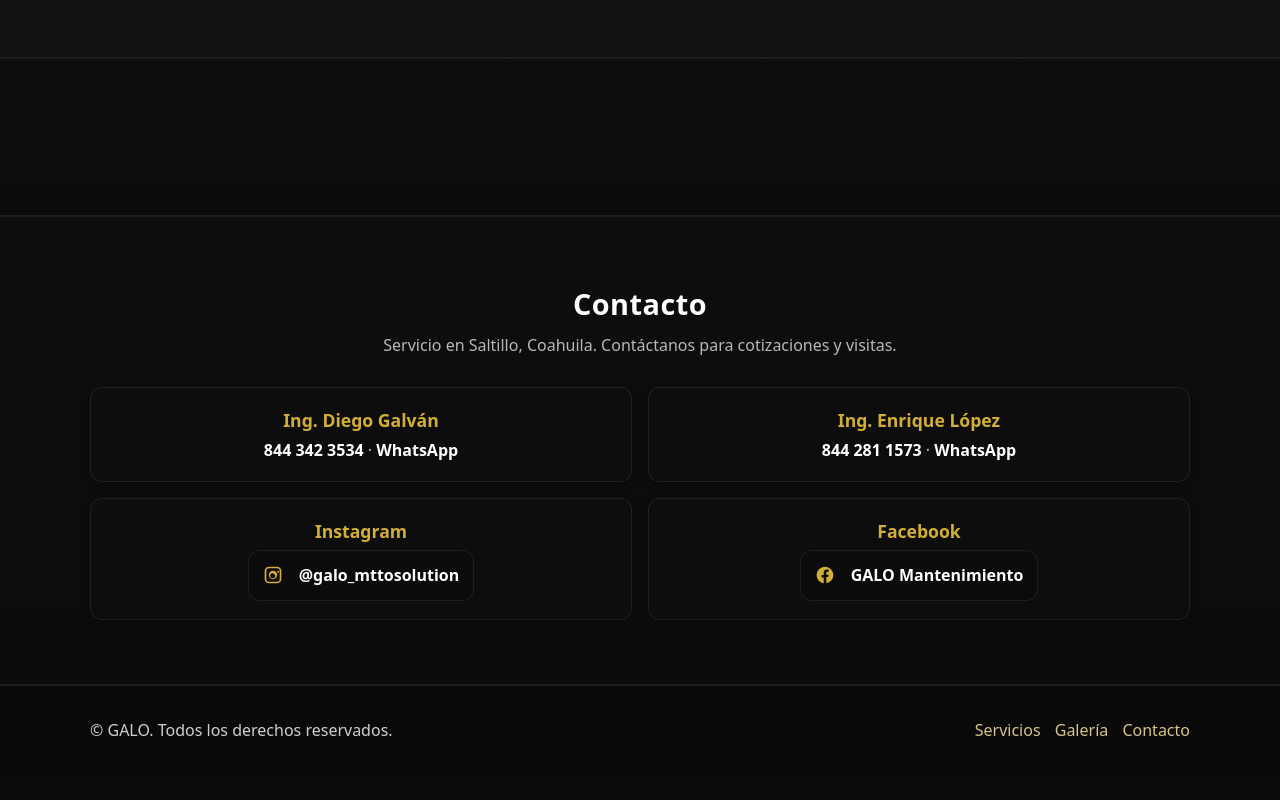
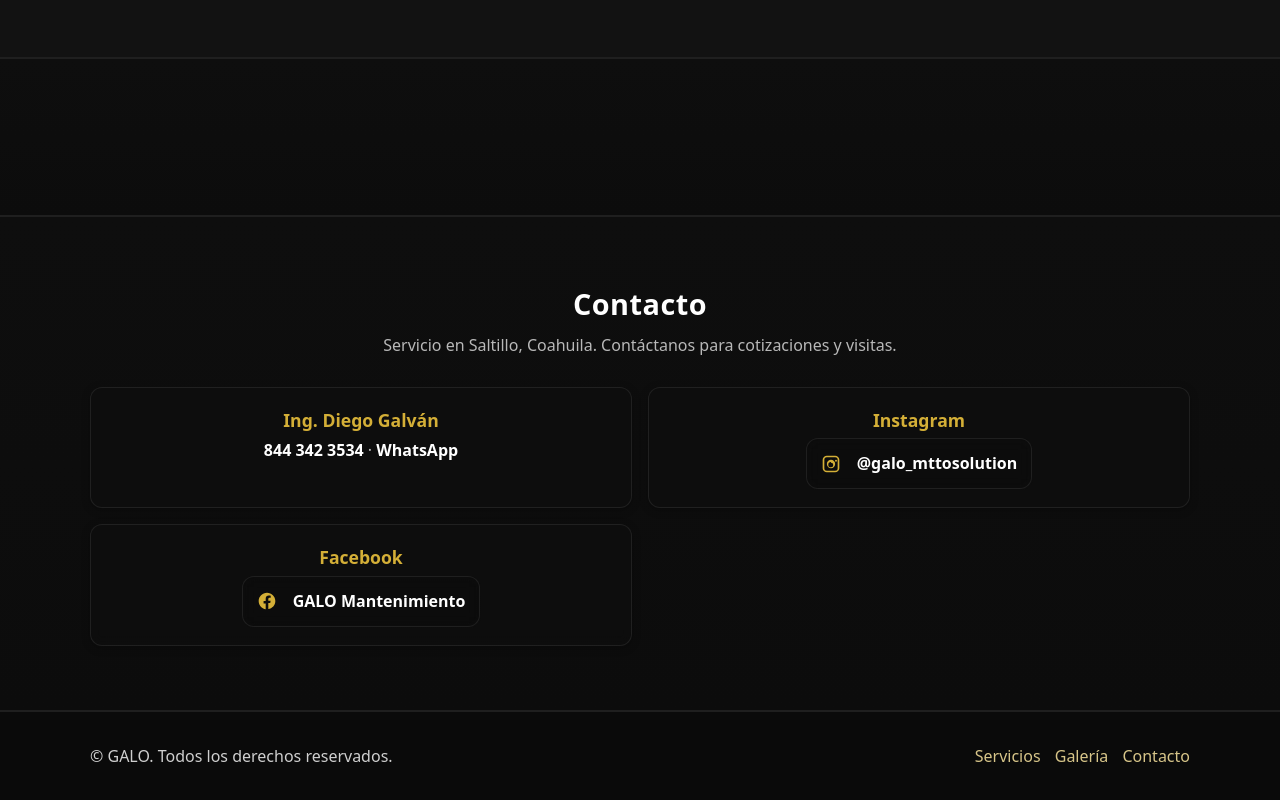
Before and after one commit to RaulAlvaradoT/galo-mtto, a website: page index.html in a window 1280 px wide. Shown: the part 1478-2278 px from the top of the page. Before the commit the page ends 2254 px from the top, so only its background shows below. Drawn offline with Linux system fonts and the light colour scheme.

Commit message:
Quitar card

```diff
--- a/index.html
+++ b/index.html
@@ -172,14 +172,6 @@
                     </script>
             </article>
             <article class="card contact-card">
-              <h3>Ing. Enrique López</h3>
-              <p>
-                <a href="tel:+528442811573">844 281 1573</a>
-                ·
-                <a href="https://wa.me/528442811573?text=Hola%20Ing.%20Enrique%2C%20me%20interesa%20cotizar%20un%20servicio." target="_blank" rel="noopener">WhatsApp</a>
-              </p>
-            </article>
-            <article class="card contact-card">
               <h3>Instagram</h3>
               <p>
                 <a class="social instagram" href="https://www.instagram.com/galo_mttosolution/" target="_blank" rel="noopener" aria-label="Instagram de GALO">
```
